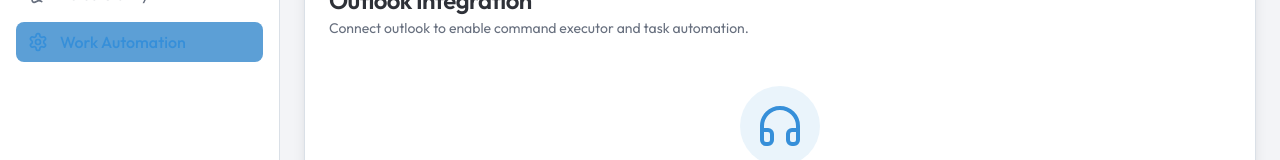
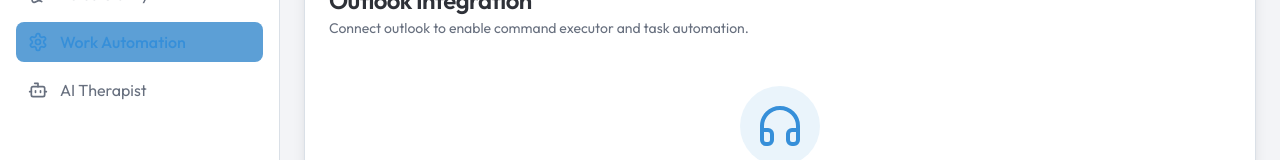
Before and after one commit to dikshapadi/Main-Characters_Symposium2025, a Next.js app in the folder my-app/: page /work-automation in a window 1280 px wide. Shown: the part 211-371 px from the top of the page. Built offline with nearby package versions, Linux system fonts and the light colour scheme.

Commit message:
Added ai-therapist

```diff
--- a/my-app/src/components/layout/app-shell.jsx
+++ b/my-app/src/components/layout/app-shell.jsx
@@ -3,7 +3,7 @@
 
 import Link from "next/link";
 import { usePathname } from "next/navigation";
-import { HeartPulse, BookOpenText, BrainCircuit, Menu, MicVocal, Settings } from "lucide-react";
+import { HeartPulse, BookOpenText, BrainCircuit, Menu, MicVocal, Settings, LucideBot } from "lucide-react";
 import { Button } from "@/components/ui/button";
 import { Sheet, SheetContent, SheetTrigger } from "@/components/ui/sheet";
 import { cn } from "@/lib/utils";
@@ -12,7 +12,8 @@ const navItems = [
   { href: "/stress-detection", label: "Stress Detection", icon: HeartPulse },
   { href: "/journal", label: "Journal", icon: BookOpenText },
   { href: "/voice-clarity", label: "Voice Clarity", icon: MicVocal },
-  { href: "/work-automation", label: "Work Automation", icon: Settings }
+  { href: "/work-automation", label: "Work Automation", icon: Settings },
+  { href: "/ai-therapist", label: "AI Therapist", icon: LucideBot },
 ];
 
 export function AppShell({ children }) {
```
Also changed, not shown: 1 other file (tests, documents, lock files or other folders).
